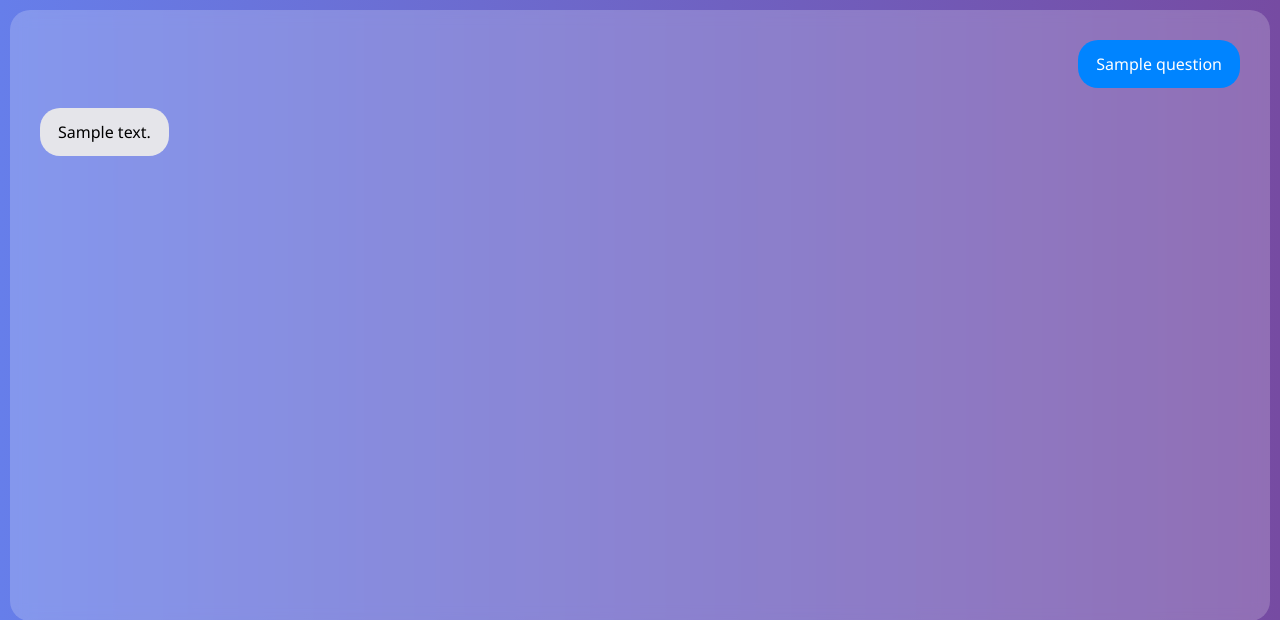
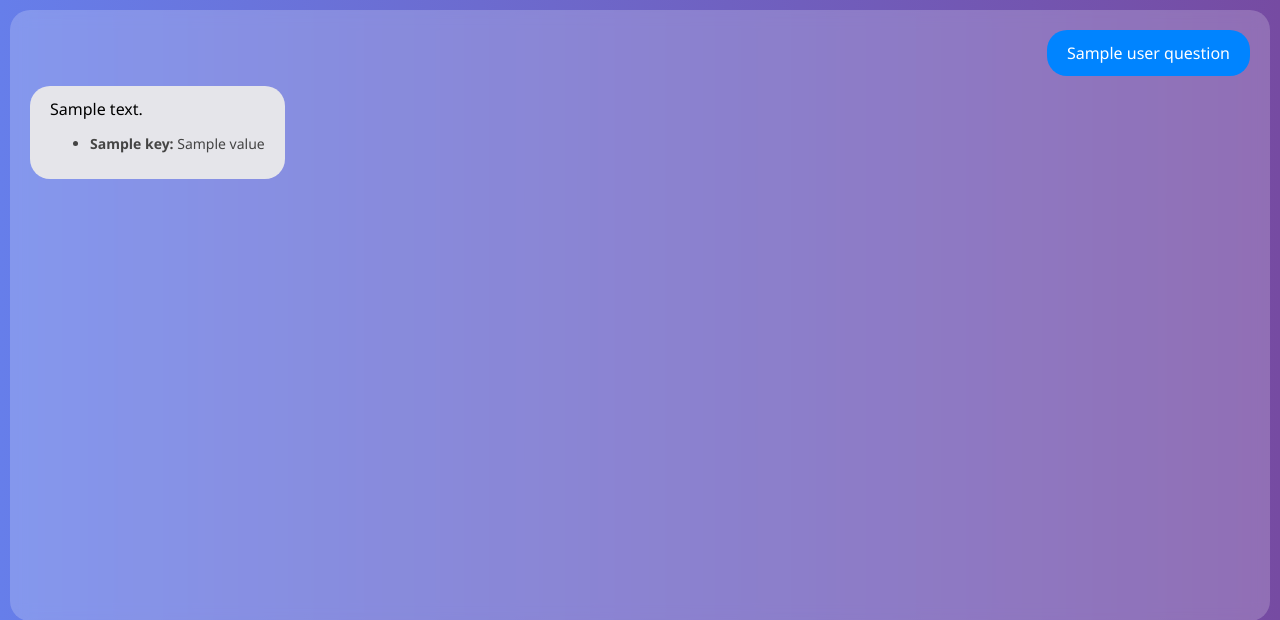
Before and after one commit to saisagar-d/nova, a Django app: template chatbot/templates/chatbot.html in a window 1280 px wide. Shown: the part 68-688 px from the top of the page. Run offline with Django 5.2, Linux system fonts and the light colour scheme; the template is opened without the code that fills it: most values are stand-ins (such as "Sample title", 1, 10 or a date in 2020).

Commit message:
extra data added

```diff
--- a/chatbot/static/css/styles.css
+++ b/chatbot/static/css/styles.css
@@ -61,3 +61,35 @@
   0% { transform: rotate(0deg); }
   100% { transform: rotate(360deg); }
 }
+
+
+.chat-container {
+    padding: 20px;
+}
+
+.user-message, .bot-message {
+    max-width: 60%;
+    padding: 12px 20px;
+    margin-bottom: 10px;
+    border-radius: 20px;
+    font-size: 16px;
+}
+
+.user-message {
+    background-color: #f1f1f1;
+    align-self: flex-start;
+    margin-left: 10px;
+}
+
+.bot-message {
+    background-color: #e0f7fa;
+    align-self: flex-end;
+    margin-right: 10px;
+    color: #333;
+}
+
+.extra-info {
+    margin-top: 10px;
+    font-size: 14px;
+    color: #444;
+}
--- a/chatbot/templates/chatbot.html
+++ b/chatbot/templates/chatbot.html
@@ -104,7 +104,7 @@
 
 <header>NOVA</header>
 
-<div class="chat-container" id="chat-container">
+<!-- <div class="chat-container" id="chat-container">
   {% if question %}
   <div class="message user-message">{{ question }}</div>
   {% endif %}
@@ -112,7 +112,33 @@
   <div class="message bot-message" id="answer"></div>
   {% endif %}
   <div id="typing"></div>
+</div> -->
+
+<div class="chat-container">
+    {% if user_question %}
+        <!-- User Message -->
+        <div class="user-message">
+            {{ user_question }}
+        </div>
+    {% endif %}
+
+    {% if answer %}
+        <!-- Bot Answer -->
+        <div class="bot-message">
+            {{ answer }}
+            {% if extra_data %}
+                <div class="extra-info">
+                    <ul>
+                        {% for key, value in extra_data.items %}
+                            <li><strong>{{ key }}:</strong> {{ value }}</li>
+                        {% endfor %}
+                    </ul>
+                </div>
+            {% endif %}
+        </div>
+    {% endif %}
 </div>
+
 
 
 <form method="post">
--- a/chatbot/views.py
+++ b/chatbot/views.py
@@ -9,6 +9,7 @@
 def chatbot(request):
     answer = ""
     show_spinner = False
+    extra_data = None
 
     if request.method == "POST":
         user_question = request.POST.get('question')
@@ -26,13 +27,15 @@
         if match:
             faq = FAQ.objects.get(question=match)
             answer = faq.answer
+            extra_data = faq.extra_data
 
         else:
             answer = "Sorry, I don't know the answer to that question yet."
+            extra_data = None
 
         show_spinner = False  # Hide the spinner after getting the answer
 
-    return render(request, 'chatbot.html', {'answer': answer, 'show_spinner': show_spinner})
+    return render(request, 'chatbot.html', {'answer': answer, 'show_spinner': show_spinner , 'extra_data': extra_data })
 
 def chatbot_api(request):
     if request.method == "POST":
```
Also changed, not shown: db.sqlite3.
